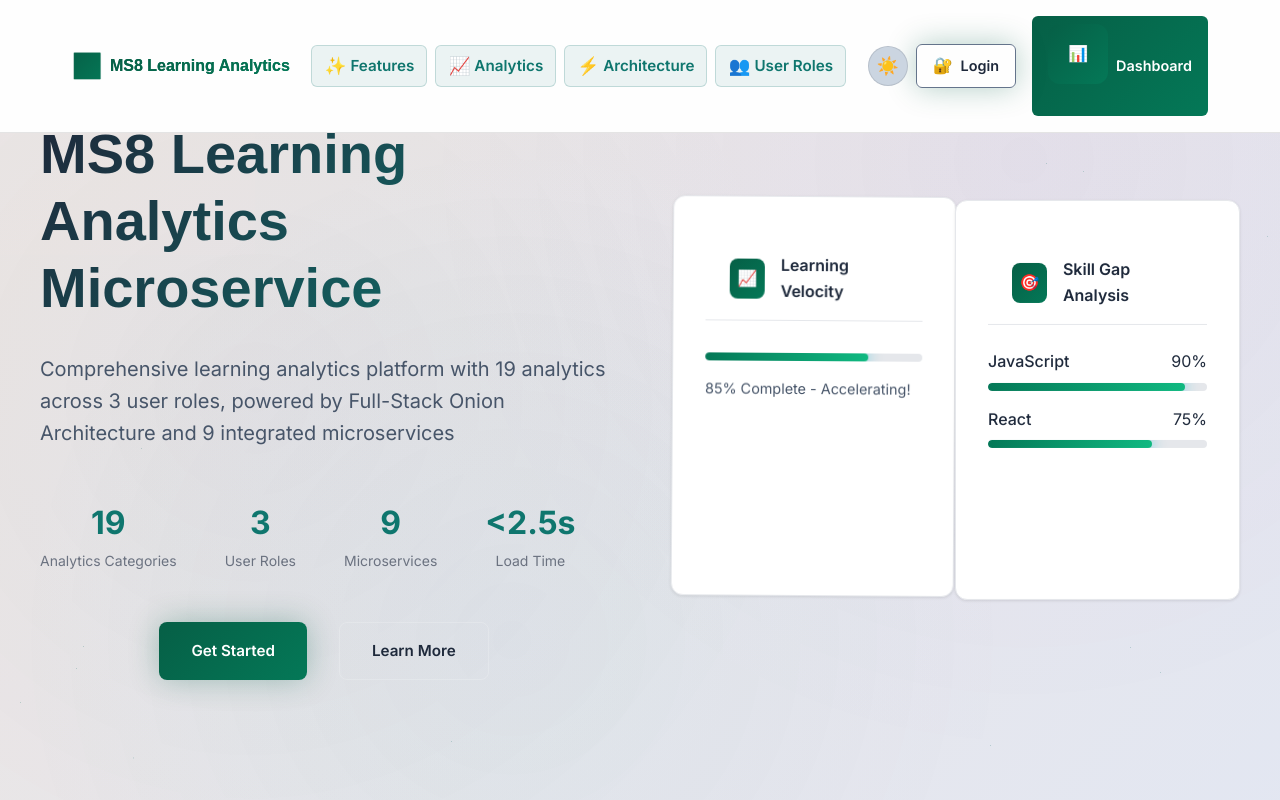
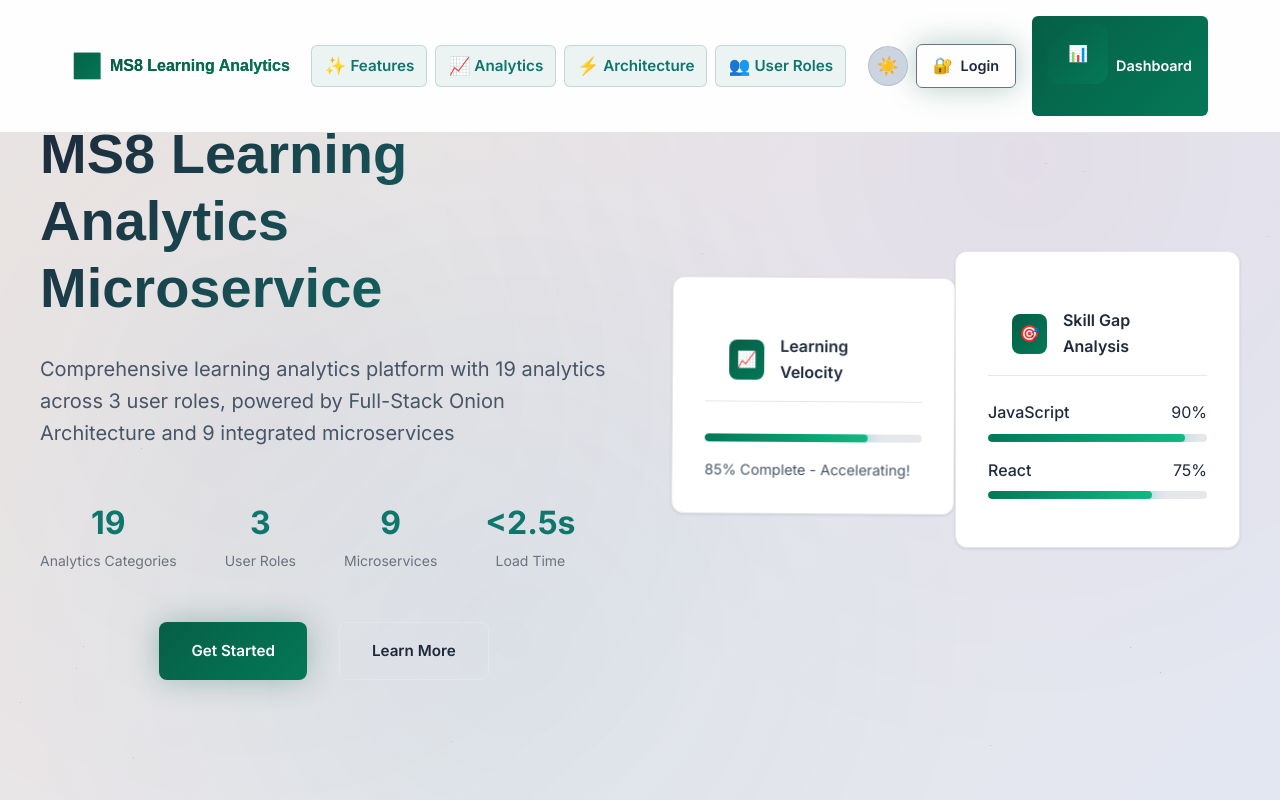
Before and after one commit to Lelya-Sa/MS8-Learning-Analytics, a React (Vite) app in the folder frontend/: page / in a window 1280 px wide. Shown: the top 800 px of the page. Built offline with nearby package versions, Linux system fonts and the light colour scheme; no server answers.

Commit message:
Remove min-height from analytics cards for more flexible sizing

```diff
--- a/frontend/src/presentation/assets/css/analytics-cards.css
+++ b/frontend/src/presentation/assets/css/analytics-cards.css
@@ -9,7 +9,6 @@
   border: 1px solid #e5e7eb;
   overflow: visible;
   transition: all 0.2s ease;
-  min-height: 400px;
   display: flex;
   flex-direction: column;
   position: relative;
```
